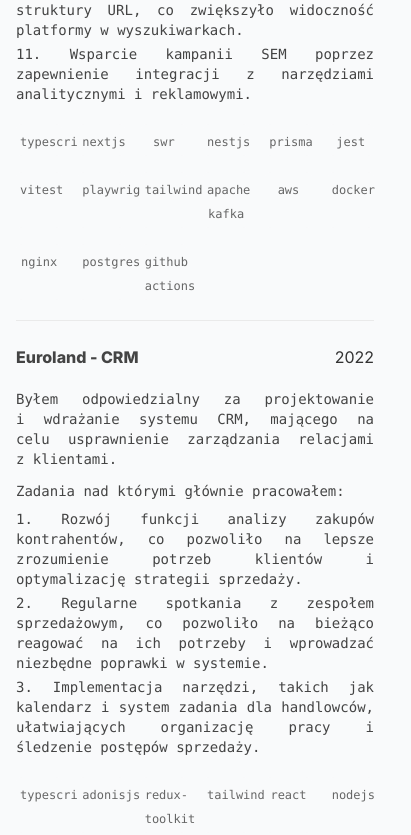
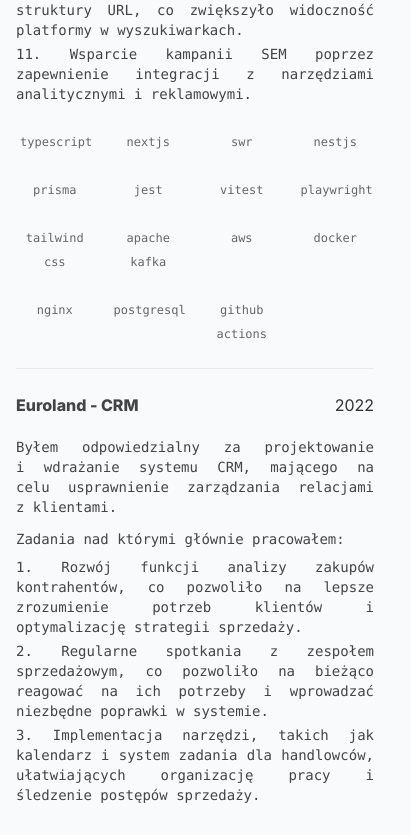
Before and after one commit to Imunal/kowalewsky.dev, a Next.js app: page / in a window 390 px wide. Shown: the part 2386-3221 px from the top of the page, 411 px wide, since content can reach past the window. Built offline with nearby package versions, Linux system fonts and the light colour scheme.

Commit message:
small fix for mobile

```diff
--- a/components/projects/commercial-projects.tsx
+++ b/components/projects/commercial-projects.tsx
@@ -88,7 +88,7 @@ const projects = [
       "jest",
       "vitest",
       "playwright",
-      "tailwindcss",
+      "tailwind css",
       "apache kafka",
       "aws",
       "docker",
@@ -130,7 +130,7 @@ const projects = [
       "typescript",
       "adonisjs",
       "redux-toolkit",
-      "tailwindcss",
+      "tailwind css",
       "react",
       "nodejs",
       "nginx",
@@ -172,7 +172,7 @@ const projects = [
       "react",
       "redux",
       "mysql",
-      "tailwindcss",
+      "tailwind css",
       "mysql",
     ],
   },
@@ -302,7 +302,7 @@ const CommercialProjects = () => (
         <div className="text-pretty text-justify font-mono text-muted-foreground mt-2 mb-2 text-sm text-gray-600 dark:text-gray-400">
           {project.projectDescription}
         </div>
-        <div className="grid grid-flow-row-dense grid-cols-6 gap-4">
+        <div className="grid grid-cols-4 grid-flow-row-dense md:grid-cols-6 gap-4">
           {project.projectStack.map((stack) => (
             <Badge key={stack}>{stack}</Badge>
           ))}
```
